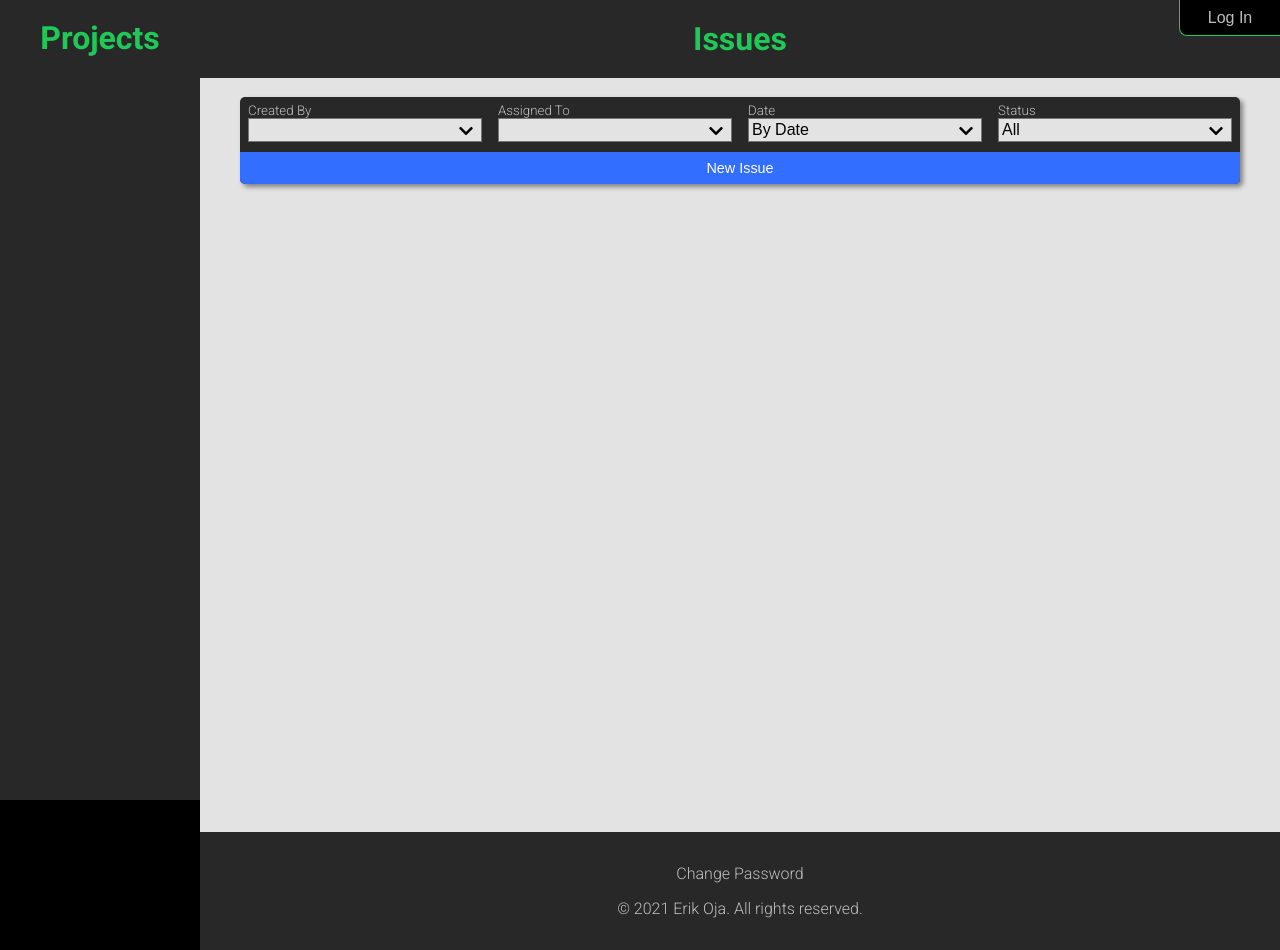
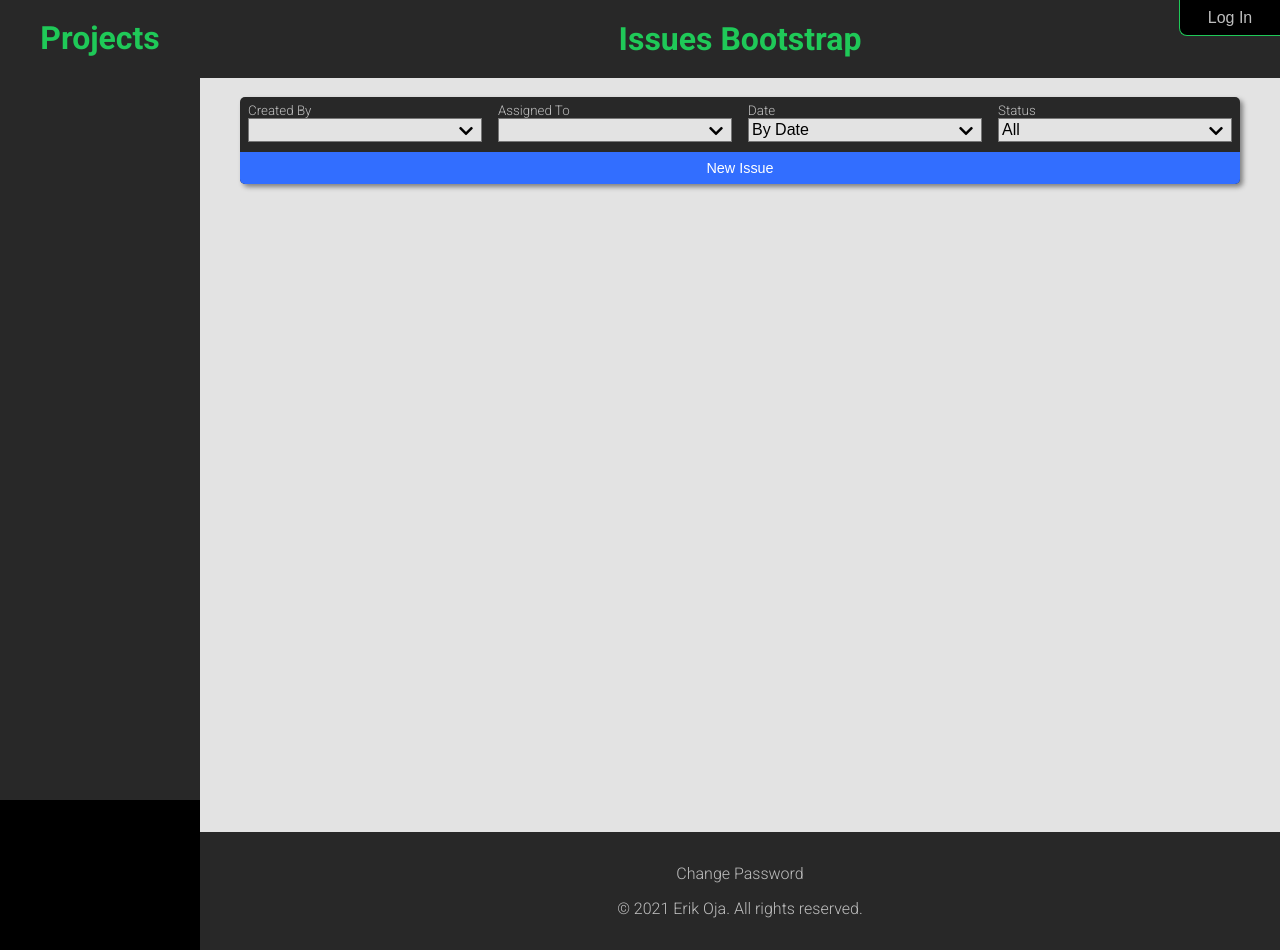
Before and after one commit to eoja82/multi-project-issue-tracker, a website: page views/index.html in a window 1280 px wide. Drawn offline with Linux system fonts and the light colour scheme; files that its build step writes are made by us from their sources; no server answers; files whose address does not match are found by name.

Commit message:
test bootstrap branch

```diff
--- a/views/index.html
+++ b/views/index.html
@@ -17,7 +17,7 @@
     <ul id="projectsList"></ul>
   </div>
   <div id="projectsIssuesContainer">
-    <h2 id="issuesTitle">Issues</h2>
+    <h2 id="issuesTitle">Issues Bootstrap</h2>
     <div id="sortContainer">
       <form id=filterForm>
         <div class="filter">
```
